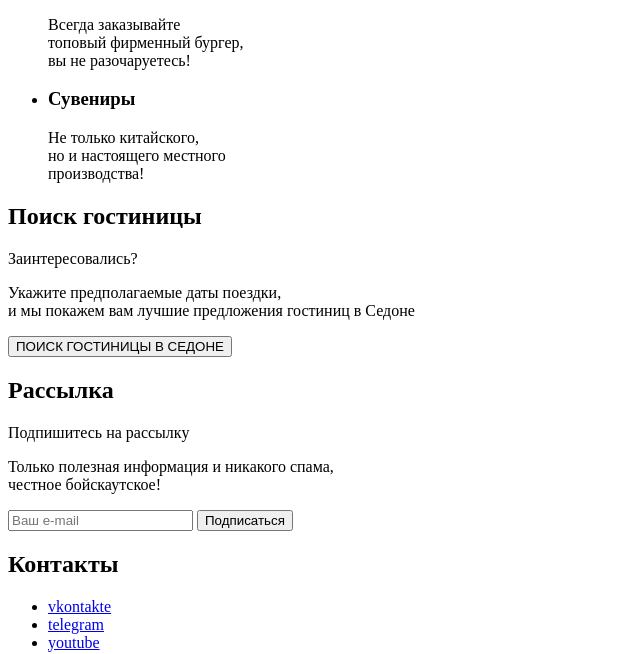
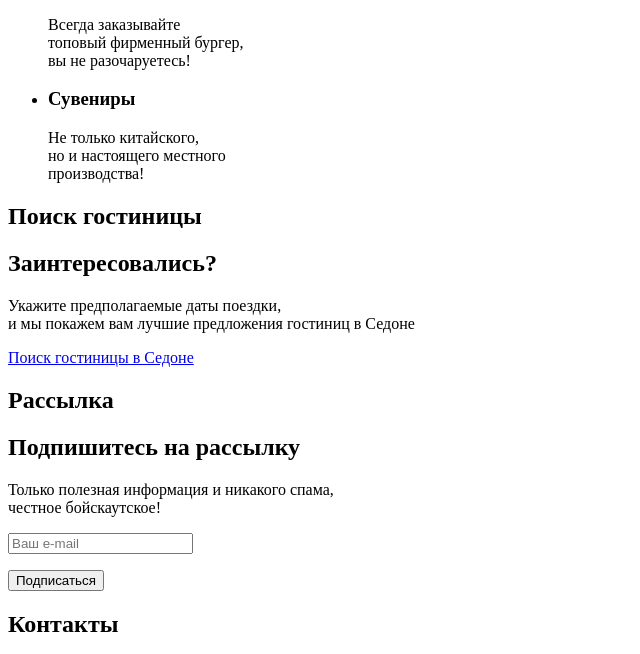
Before and after one commit to Valtor3921/2333987-sedona-2, a plain HTML site: page index.html in a window 1280 px wide. Shown: the part 1394-2048 px from the top of the page, without its empty margins (0-640 px from the left). Drawn offline with Linux system fonts and the light colour scheme.

Commit message:
разметка правки

```diff
--- a/index.html
+++ b/index.html
@@ -48,8 +48,6 @@
           <li class="advantages-item blue-frame">
             <h3 class="advantages-title">Настоящий<br> городок</h3>
             <p class="advantages-description">Седона — не аттракцион для<br> туристов, там течёт своя<br> жизнь</p>
-          </li>
-          <li class="side-picture">
             <img class="town-picture" src="#" alt="городок Седона">
           </li>
           <li class="advantages-item light-grey-frame">
@@ -63,8 +61,6 @@
           <li class="advantages-item light-grey-frame">
             <h3 class="advantages-title">Мало<br> туристов</h3>
             <p class="advantages-description">Большинство едет в Гранд Каньон<br> и толпится там</p>
-          </li>
-          <li class="side-picture">
             <img class="canyon-picture" src="#" alt="каньон">
           </li>
           <li class="advantages-item light-blue-frame">
@@ -94,20 +90,22 @@
       </section>
       <section class="search-hotel" data-test="search">
         <h2 class="visually-hidden">Поиск гостиницы</h2>
-        <p class="search-slogan">Заинтересовались?</p>
+        <h2 class="search-slogan">Заинтересовались?</h2>
         <p class="search-slogan-description">Укажите предполагаемые даты поездки,<br>и мы покажем вам лучшие предложения гостиниц в Седоне</p>
-        <button type="button" class="search-hotel-btn" aria-label="Открывает форму для поиска гостиницы">ПОИСК ГОСТИНИЦЫ В СЕДОНЕ</button>
+        <a href="#" class="search-hotel-link" aria-label="Открывает форму для поиска гостиницы">Поиск гостиницы в Седоне</a>
       </section>
     </main>
     <footer class="page-footer" data-test="footer">
       <section class="newsletter-index" data-test="subscribe">
         <h2 class="visually-hidden">Рассылка</h2>
-        <p class="newsletter-tittle">Подпишитесь на рассылку</p>
+        <h2 class="newsletter-tittle">Подпишитесь на рассылку</h2>
         <p class="newsletter-description">Только полезная информация и никакого спама,<br> честное бойскаутское!</p>
         <form class="newsletter-form" action="https://echo.htmlacademy.ru/" method="post">
-          <input class="email-field"  placeholder="Ваш e-mail" type="email" name="newsletter-email" id="newsletter-email" required>
-          <button class="newsletter-btn" type="submit">Подписаться</button>
+          <p><input class="email-field"  placeholder="Ваш e-mail" type="email" name="newsletter-email" id="newsletter-email" required></p>
         </form>
+        <label for="newsletter-email">
+            <button class="newsletter-btn" type="submit">Подписаться</button>
+        </label>
       </section>
       <section class="footer-contacts">
         <h2 class="visually-hidden">Контакты</h2>
```
Also changed, not shown: catalog.html (+4 -2 lines).
